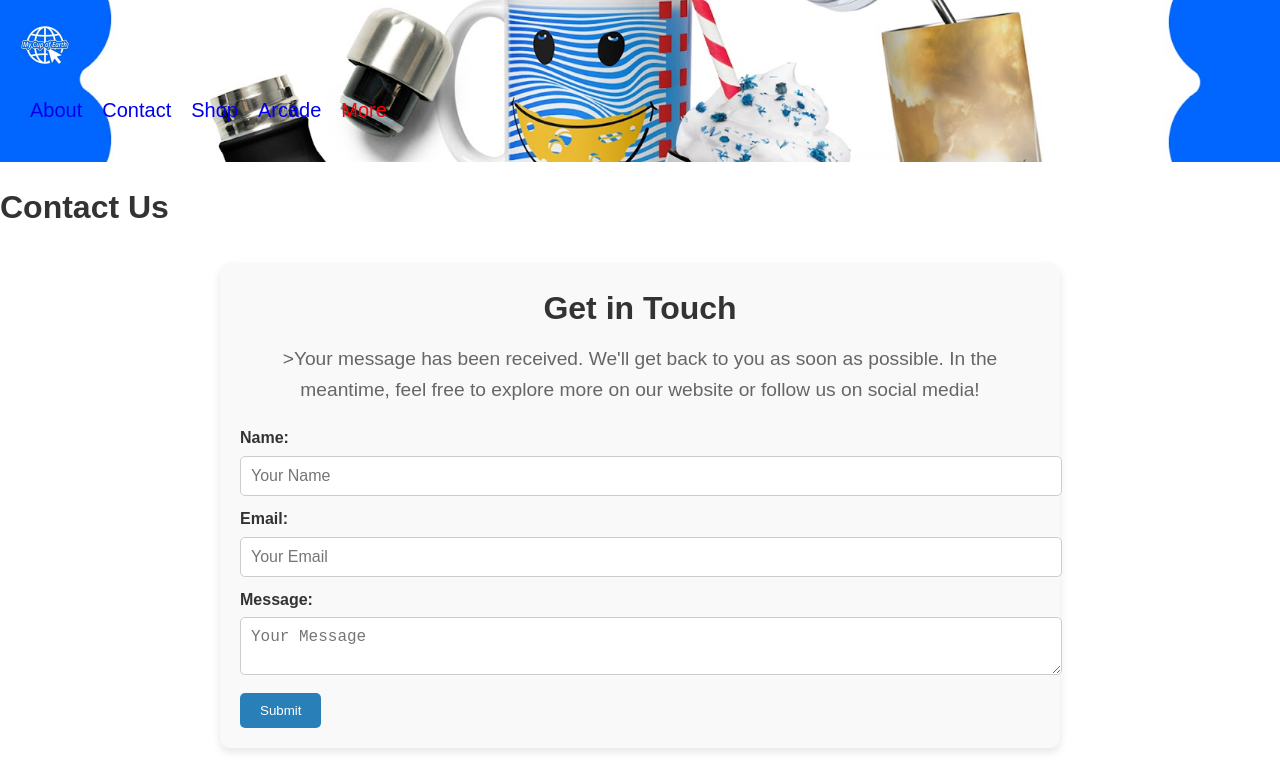
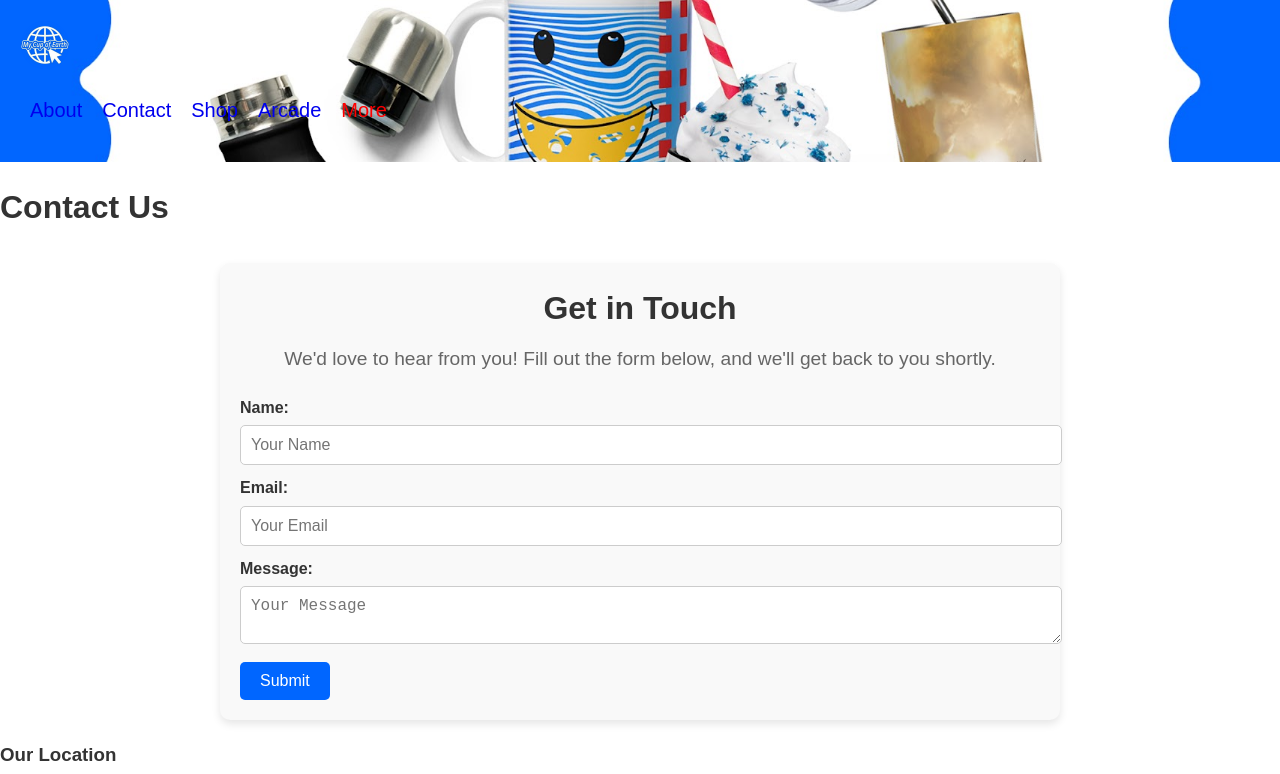
Before and after one commit to m-cochran/Randomerr, a Jekyll site: the page built from contact.md, in a window 1280 px wide. Shown: the top 774 px of the page. Built offline with Jekyll 4.4.1, drawn with Linux system fonts in a browser that asks for light colours; some of the changed lines change nothing that is shown; some of the changed text lies outside the part shown.

Commit message:
Update contact.md

```diff
--- a/contact.md
+++ b/contact.md
@@ -10,7 +10,7 @@
 
   <div class="form-container">
     <h2>Get in Touch</h2>
-    <p class="form-description">>Your message has been received. We'll get back to you as soon as possible. In the meantime, feel free to explore more on our website or follow us on social media!</p>
+    <p class="form-description">We'd love to hear from you! Fill out the form below, and we'll get back to you shortly.</p>
 
     <form id="contact-form" action="https://docs.google.com/forms/u/0/d/e/1FAIpQLScjRTlq41Ca-Tizns-XS5b8ZffB26ux1gd63zPCvcY1J-7a9Q/formResponse" method="POST" target="_self" onsubmit="showSuccessMessage(); return false;">
       <!-- Name Field -->
@@ -30,8 +30,8 @@
     </form>
 
     <div id="success-message" style="display: none; text-align: center;">
-      <h3>Thanks for submitting your contact info!</h3>
-      <p style="font-size: 14px; color: #06f; margin-bottom: 10px;">
+      <h3>Your message has been received. We'll get back to you as soon as possible. In the meantime, feel free to explore more on our website or follow us on social media!</h3>
+      <p style="font-size: 14px; color: #666; margin-bottom: 10px;">
         Follow us on social media:
       </p>
       <div style="margin-top: 10px;">
@@ -59,7 +59,9 @@
     <iframe id="google-map" class="google-map" src="https://www.google.com/maps/embed/v1/place?key=AIzaSyCNCmAGyN4bJYu5qeLgbASzZafm-M5TA_o&amp;language=en&amp;zoom=16&amp;q=942%20Meldon%20Ave%20Donora%2C%20PA%2015033" allowfullscreen="" title="Location on map"></iframe>
   </div>
 
-
+  <div class="contact-email">
+    <p>If you have any questions, feel free to email us at <a href="mailto:contact@randomerr.com">contact@randomerr.com</a>.</p>
+  </div>
 
   <style>
     /* Container for the form */
@@ -87,6 +89,21 @@
       color: #666;
       text-align: center;
       margin-bottom: 20px;
+    }
+
+    /* Submit Button */
+    button {
+      background-color: #06f; /* Green background */
+      color: white; /* White text */
+      border: none; /* No border */
+      padding: 10px 20px; /* Padding */
+      font-size: 1rem; /* Font size */
+      cursor: pointer; /* Pointer cursor on hover */
+      border-radius: 5px; /* Rounded corners */
+    }
+
+    button:hover {
+      background-color: #07f; /* Darker green on hover */
     }
 
     /* Styling for the map */
```
